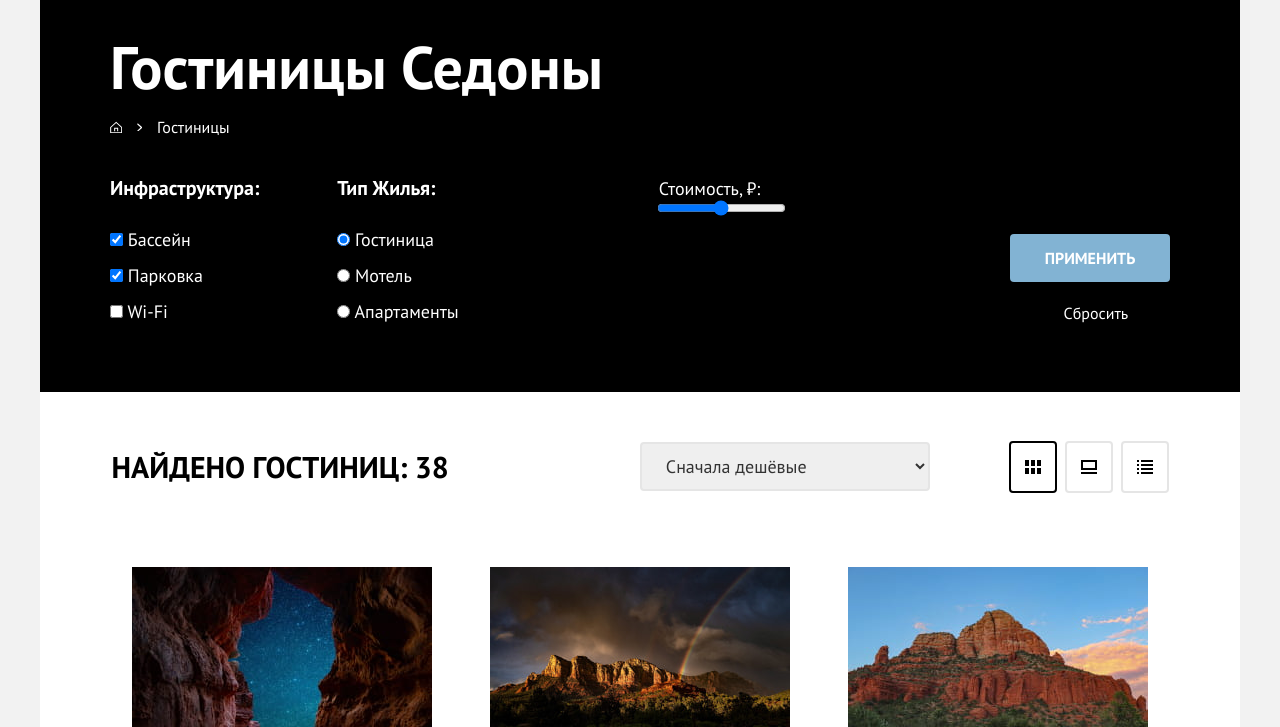
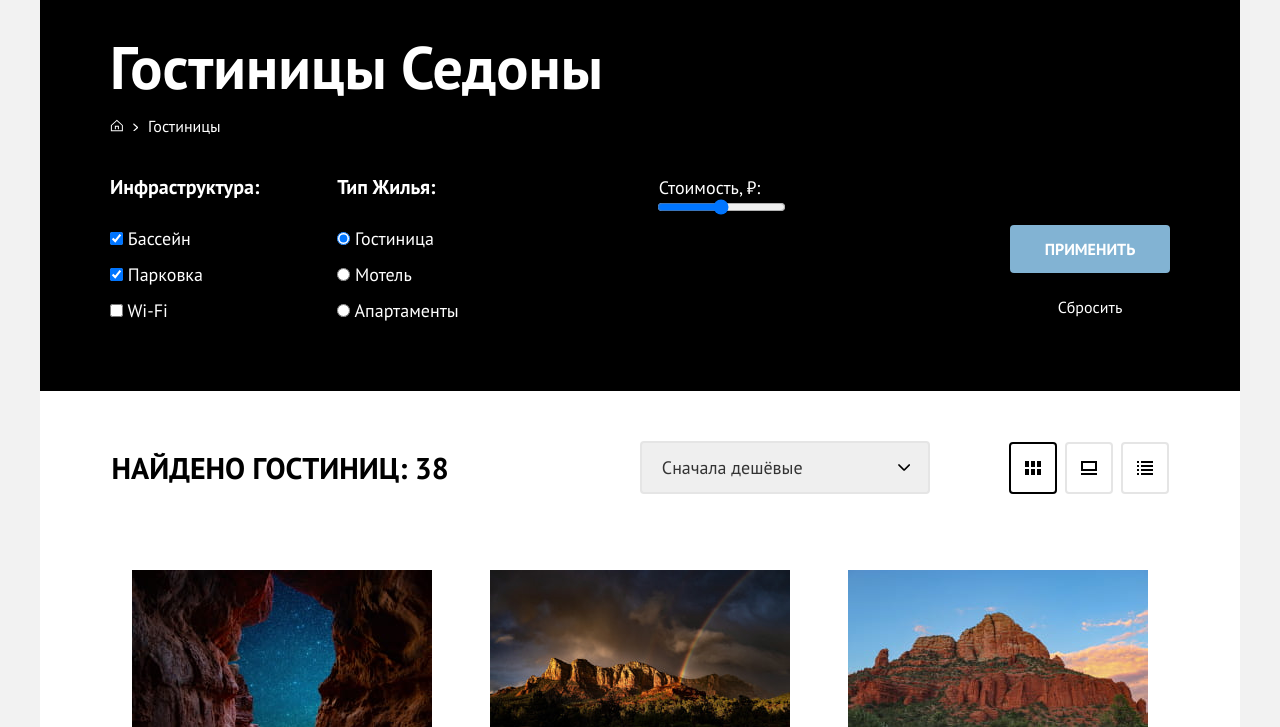
Before and after one commit to htmlacademy-htmlcss/2101513-sedona-34, a plain HTML site: page catalog.html in a window 1280 px wide. Shown: the part 73-800 px from the top of the page. Drawn offline with Linux system fonts and the light colour scheme.

Commit message:
стилизовал селекты, хлебные крошки

```diff
--- a/catalog.html
+++ b/catalog.html
@@ -61,11 +61,14 @@
             <ul class="breadcrumbs-list">
               <li class="breadcrumbs-item">
                 <a class="breadcrumbs-links sedona-link" href="index.html">
-                  <span class="visually-hidden">Главная</span>
+                  <svg width="13" height="13" viewBox="0 0 13 13" aria-hidden="true" focusable="false" fill="currentColor" xmlns="http://www.w3.org/2000/svg">
+                    <path fill-rule="evenodd" clip-rule="evenodd" d="M0.871094 6.15002L6.87109 0.650024L12.8711 6.15002V12.35H0.871094V6.15002ZM1.87109 6.55002V11.35H11.8711V6.55002L6.87109 2.05002L1.87109 6.55002ZM5.87109 10.35H4.87109V6.84998H8.87109V10.35H7.87109V7.84998H5.87109V10.35Z"/>
+                    </svg>
+                  <span class="visually-hidden">Вернуться на главную страницу</span>
                 </a>
               </li>
               <li class="breadcrumbs-item">
-                <a class="breadcrumbs-links hotels-link">Гостиницы</a>
+                <a class="breadcrumbs-links hotels-link" href="catalog.html">Гостиницы</a>
               </li>
             </ul>
           </nav>
@@ -123,10 +126,12 @@
         <h2 class="filter-results-header-title">Найдено гостиниц: 38</h2>
         <!-- Сортировка Результатов Фильтрации -->
         <span class="visually-hidden">Меню сортировки гостиниц</span>
+        <div class="select-wrapper">
           <select class="filter-results-select">
             <option class="option" value="cheap" selected>Сначала дешёвые</option>
             <option class="option" value="expensive">Сначала дорогие</option>
           </select>
+        </div>
         <!-- Вид Отображения Результатов Фильтрации -->
         <ul class="filter-results-view">
           <li class="results-item">
@@ -261,9 +266,11 @@
         </ul>
         <!-- Количество Отображаемых Гостиниц На Странице -->
         <label class="hotel-amount-label" for="amount">Гостиниц на странице:</label>
+        <div class="select-wrapper">
           <select class="hotel-amount" id="amount">
             <option value="4" selected>4</option>
           </select>
+         </div>
       </section>
     </section>
   </main>
--- a/styles/style.css
+++ b/styles/style.css
@@ -190,11 +190,6 @@ img {
   color: var(--basic-text-color-black);
   display: block;
   padding: 20px 0 20px 0;
-}
-
-.header-link:hover{
-  background-color: var(--button-brown-defolt-color);
-  color: var(--additional-text-color-white);
 }
 
 .current-header-link{
@@ -443,7 +438,7 @@ img {
   margin-bottom: 30px;
 }
 
-.advantages-container .advantages-item:nth-child(5n){
+.advantages-item:nth-child(4n){
   background-color: rgba(131, 179, 211, 0.2);
 }
 
@@ -680,45 +675,36 @@ img {
   align-items: center;
   padding-top: 10px;
   gap: 25px;
-  /* gap: 10px; */
+  gap: 10px;
 }
-/*
-.hotels-link{
-  display: flex;
-  align-items: center;
-  gap: 10px;
-} */
-
-.breadcrumbs-item:last-child{
-  position: relative;
-  padding: 0 0 0 10px;
-}
-
-
 
 .breadcrumbs-links{
   font-size: 16px;
   line-height: 21px;
   text-decoration: none;
+  color: inherit;
 }
 
-.sedona-link::before{
-  content: '';
-  display: block;
-  background: url(../images/icon/breadcrumbs-homepage-icon.svg) no-repeat ;
-  width: 12px;
-  height: 12px;
+.breadcrumbs-links:hover{
+  color: rgba(255, 255, 255, 0.6);
 }
 
-.hotels-link::before{
+.breadcrumbs-links:active{
+  color: rgba(255, 255, 255, 0.3);
+}
+
+.breadcrumbs-item{
+  display: flex;
+  align-items: center;
+  gap: 10px;
+}
+
+.breadcrumbs-item:nth-child(2)::before{
   content: '';
   display: block;
   background-image: url(../images/icon/arrow-icon.svg);
   width: 5px;
   height: 8px;
-  position: absolute;
-  left: -10px;
-  top: 7px;
 }
 
 .hotel-filter-form{
@@ -776,10 +762,6 @@ img {
   gap: 20px;
 }
 
-.hotel-filter-reset{
-  align-self: center;
-}
-
 .input{
   margin: 0;
 }
@@ -814,15 +796,26 @@ img {
 .hotel-filter-reset{
   font-size: 16px;
   line-height: 20px;
-  width: 65px;
-  height: 20px;
-  border: none;
+  min-width: 65px;
+  min-height: 20px;
+  border: 3px solid transparent;
+  border-radius: 4px;
   background-color: transparent;
   color: var(--additional-text-color-white);
   cursor: pointer;
+  align-self: center;
 }
 
 .hotel-filter-reset:hover{
+  color: rgba(255, 255, 255, 0.6);
+}
+
+.hotel-filter-reset:focus{
+  color: var(--additional-text-color-white);
+  border-color: var(--button-blue-active-color);
+}
+
+.hotel-filter-reset:active{
   color: rgba(255, 255, 255, 0.3);
 }
 
@@ -852,11 +845,33 @@ img {
   font-family: inherit;
   line-height: 21px;
   color: var(--additional-text-color-charcoal);
+
   min-width: 290px;
-  height: 49px;
-  padding: 12px 0 12px 20px;
+  padding: 14px 40px 14px 20px;
   border: 2px solid #E5E5E5;
   border-radius: 4px;
+
+  appearance: none;
+  outline: none;
+}
+
+.select-wrapper{
+  position: relative;
+}
+
+.select-wrapper::after{
+  content: '';
+
+  position: absolute;
+  top: 50%;
+  right: 20px;
+  transform: translateY(-50%);
+
+  width: 12px;
+  height: 8px;
+
+  background: url(../images/icon/arrow-select-icon.svg) no-repeat;
+  pointer-events: none;
 }
 
 .filter-results-select:hover,
@@ -1060,6 +1075,7 @@ img {
   justify-content: center;
   border-radius: 4px;
   cursor: default;
+  position: relative;
 }
 
 .current-button-favourite{
@@ -1152,13 +1168,15 @@ img {
 .hotel-amount{
   min-width: 160px;
   height: 49px;
-  padding: 14px 0 14px 20px;
-  margin: 6px 0 6px auto;
+  padding: 14px 40px 14px 20px;
   align-self: center;
+
   border: 2px solid #E5E5E5;
   border-radius: 4px;
+
+  outline: none;
+  appearance: none;
 }
-
 
 .hotel-amount:hover,
 .hotel-amount:focus{
```
Also changed, not shown: index.html (+1 -1 lines), images/icon/arrow-select-icon.svg (added). Lines whose indentation alone changed are shown as unchanged.
